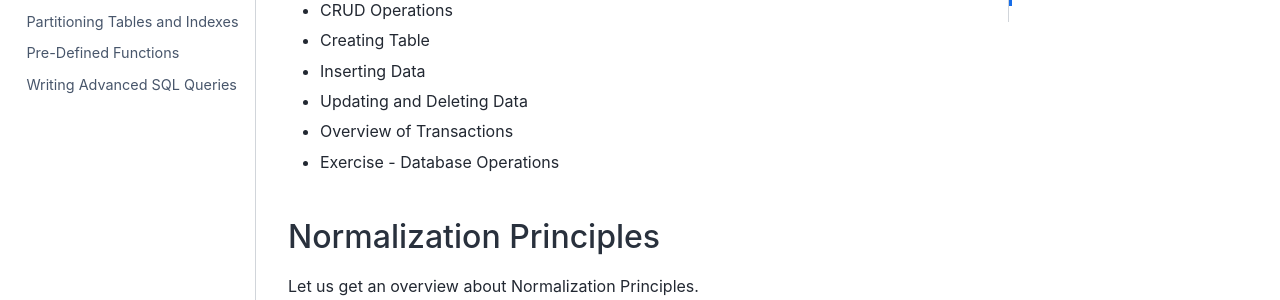
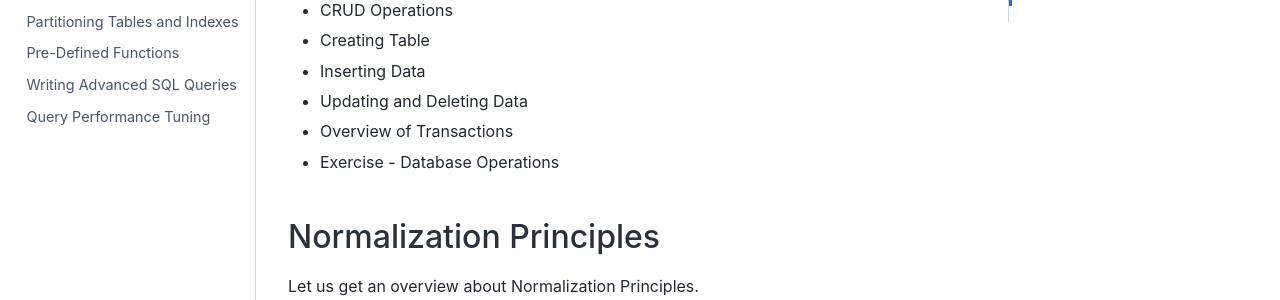
Before and after one commit to itversity/mastering-postgresql, a Jupyter Book: the page built from 02_dml_or_crud_operations.ipynb, in a window 1280 px wide. Shown: the part 320-620 px from the top of the page. Built offline with Jupyter Book 1.0.4 settings and Sphinx 7.4.7 and the Sphinx Book theme 1.1.4, drawn with Linux system fonts in a browser that asks for light colours; pages that are not in the unit, such as notebooks, are missing from menus; some of the changed lines change nothing that is shown.

Commit message:
Renamed files and updated toc

```diff
--- a/_toc.yml
+++ b/_toc.yml
@@ -1,10 +1,10 @@
 - file: mastering-postgresql
   sections:
     - file: 01_getting_started
-    - file: 02_rdbms_concepts_and_database_operations
+    - file: 02_dml_or_crud_operations
     - file: 03_writing_basic_sql_queries
     - file: 04_creating_tables_and_indexes
     - file: 05_partitioning_tables_and_indexes
     - file: 06_predefined_functions
     - file: 07_writing_advanced_sql_queries
-    - file: 08_basic_performance_tuning_principles
+    - file: 08_query_performance_tuning
```
Also changed, not shown: 02_dml_or_crud_operations.ipynb (renamed from 02_rdbms_concepts_and_database_operations.ipynb).
